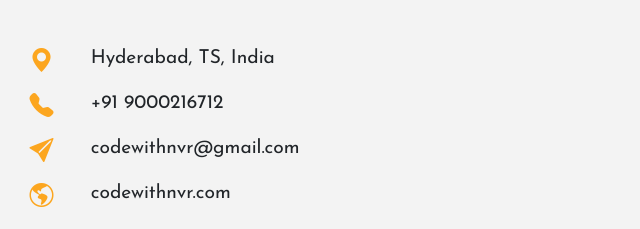
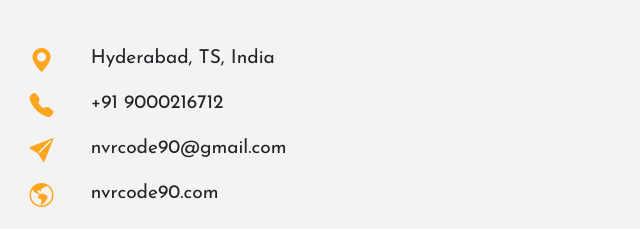
Before and after one commit to nvrcode90/nvrcode90, a plain HTML site: page index.html in a window 1280 px wide. Shown: the part 2221-2450 px from the top of the page, 43-683 px from the left. Drawn offline with nearby package versions, Linux system fonts and the light colour scheme.

Commit message:
Update email and website references in index.html

```diff
--- a/index.html
+++ b/index.html
@@ -300,7 +300,7 @@
               <i class="bi bi-send-fill"></i>
             </div>
             <div class="col-11">
-              <p>codewithnvr@gmail.com</p>
+              <p>nvrcode90@gmail.com</p>
             </div>
           </div>
           <div class="row justify-content-evenly">
@@ -308,7 +308,7 @@
               <i class="bi bi-globe-americas"></i>
             </div>
             <div class="col-11">
-              <p>codewithnvr.com</p>
+              <p>nvrcode90.com</p>
             </div>
           </div>
         </div>
```
